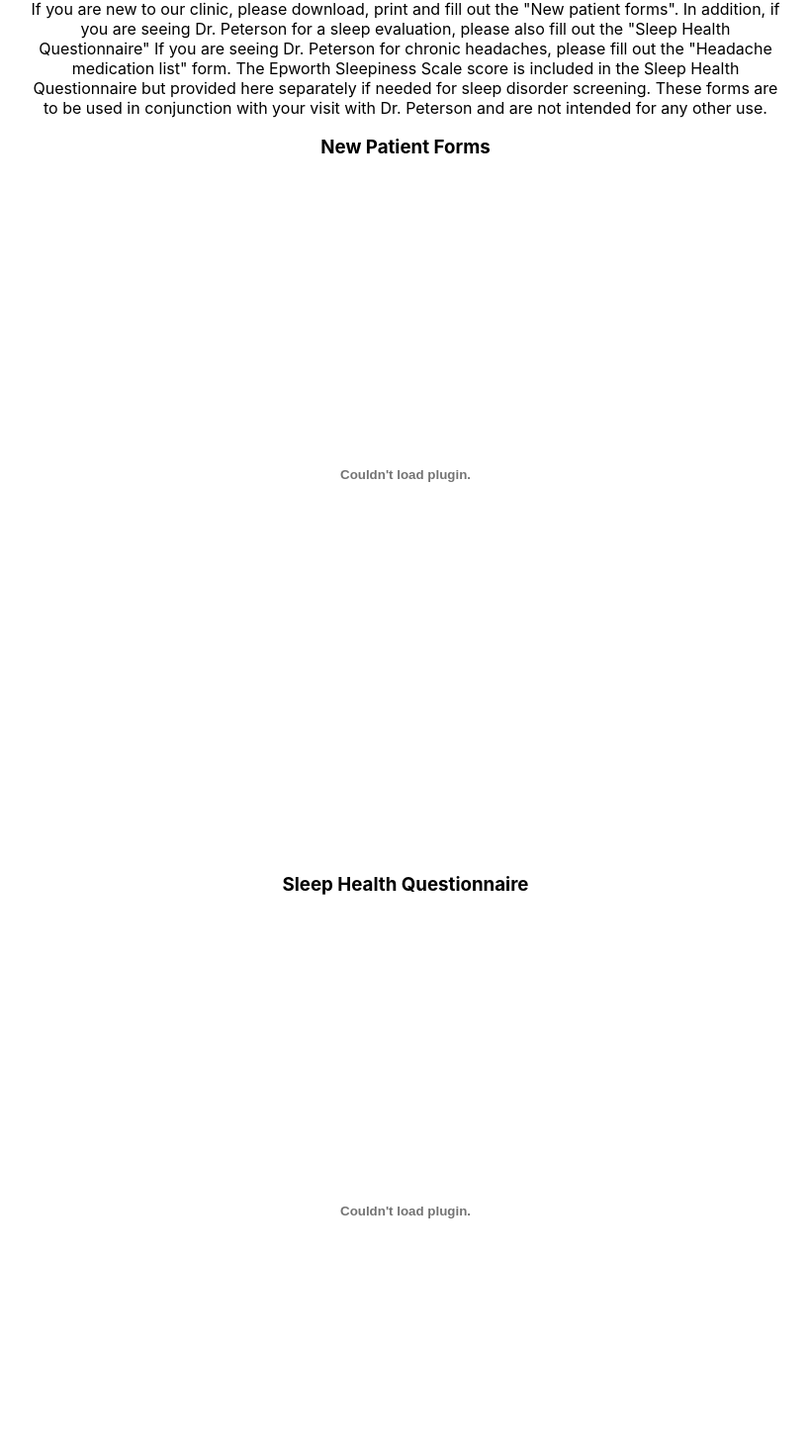
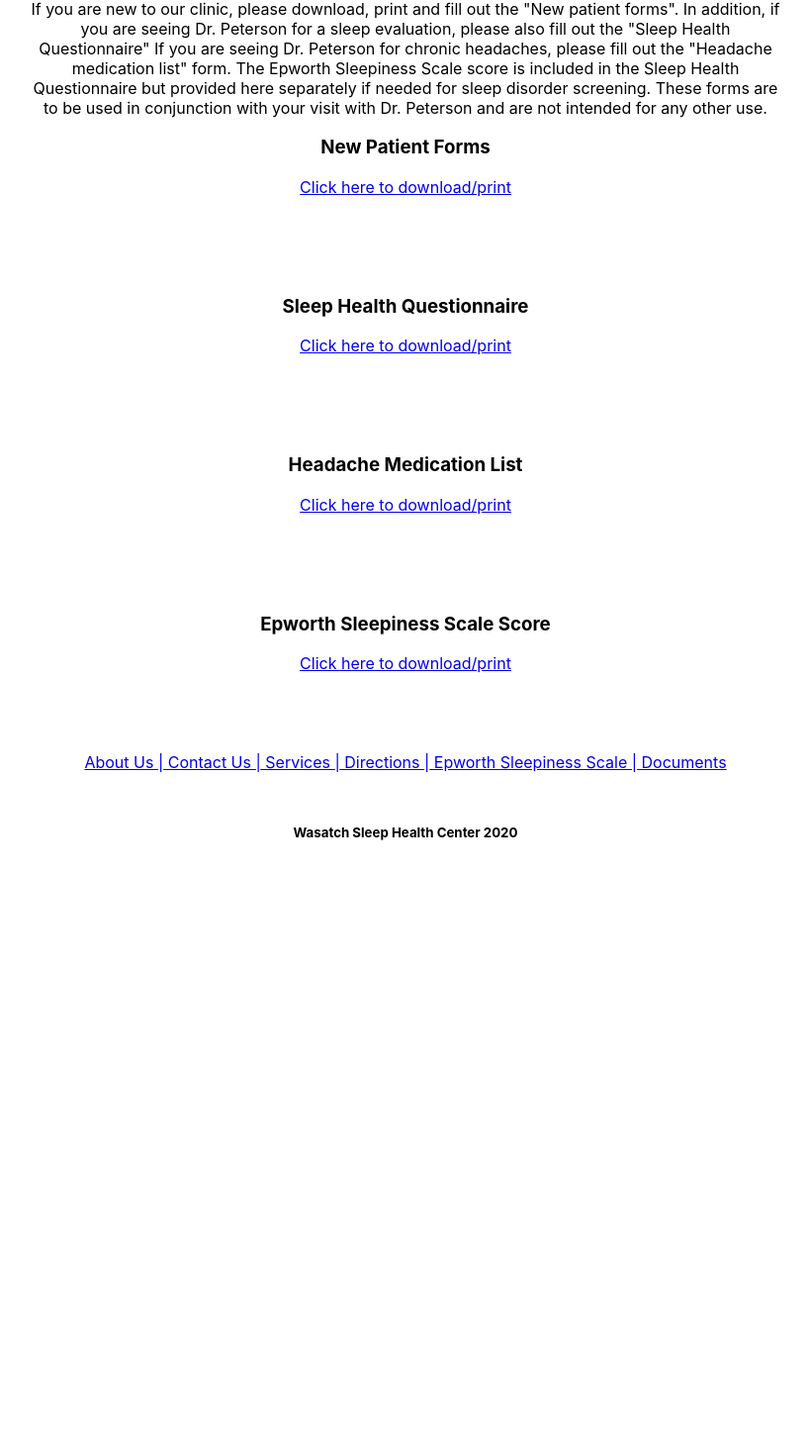
Before and after one commit to Jantzen-E/wasatch-sleep, a React (Create React App) app: page /documents in a window 1280 px wide. Shown: the part 321-1791 px from the top of the page at 99% size, without its empty margins (230-1049 px from the left). After the commit the page ends 1222 px from the top, so only its background shows below. Built offline with nearby package versions, Linux system fonts and the light colour scheme.

Commit message:
change documents page so there are links to pdfs

```diff
--- a/src/components/Documents.js
+++ b/src/components/Documents.js
@@ -36,28 +36,28 @@
                 </p>
                 <div className="docContainer">
                     <h3>New Patient Forms</h3>
-                    <embed src={newPatientForms} type="application/pdf" width="65%" height="600px" className="hidden"/>
+                    <a href={newPatientForms} type="application/pdf" width="65%" height="600px" className="hidden">Click here to download/print</a>
                     <br/>
                     <br/>
                     <br/>
                     <br/>
                     <br/>
                     <h3>Sleep Health Questionnaire</h3>
-                    <embed src={sleepHealthQuestionnaire} type="application/pdf" width="65%" height="600px" className="hidden"/>
+                    <a href={sleepHealthQuestionnaire} type="application/pdf" width="65%" height="600px" className="hidden">Click here to download/print</a>
                     <br/>
                     <br/>
                     <br/>
                     <br/>
                     <br/>
                     <h3>Headache Medication List</h3>
-                    <embed src={headacheMedication} type="application/pdf" width="65%" height="600px" className="hidden"/>
+                    <a href={headacheMedication} type="application/pdf" width="65%" height="600px" className="hidden">Click here to download/print</a>
                     <br/>
                     <br/>
                     <br/>
                     <br/>
                     <br/>
                     <h3>Epworth Sleepiness Scale Score</h3>
-                    <embed src={sleepinessScoreForm} type="application/pdf" width="65%" height="600px" className="hidden"/>
+                    <a href={sleepinessScoreForm} type="application/pdf" width="65%" height="600px" className="hidden">Click here to download/print</a>
                     <br/>
                     <br/>
                     <br/>
```
